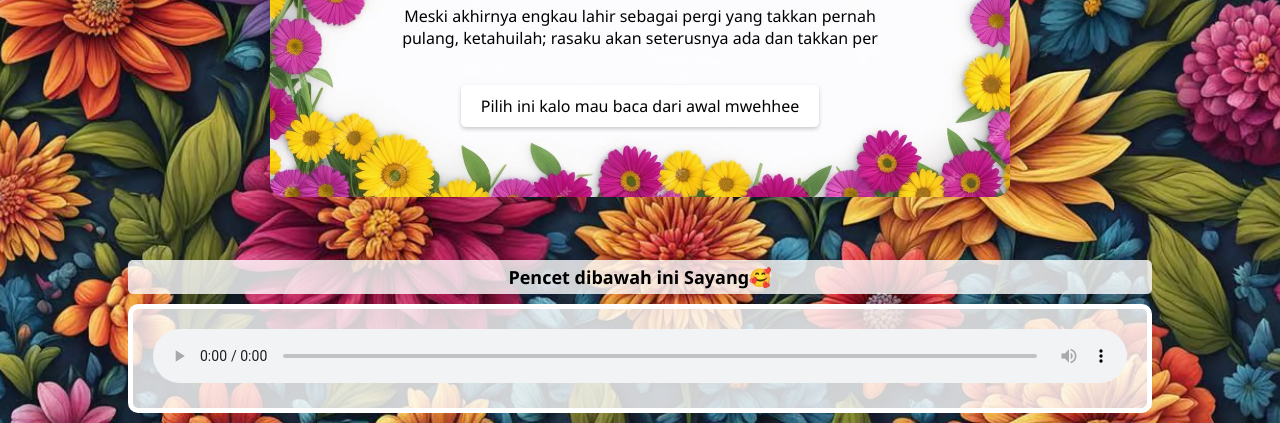
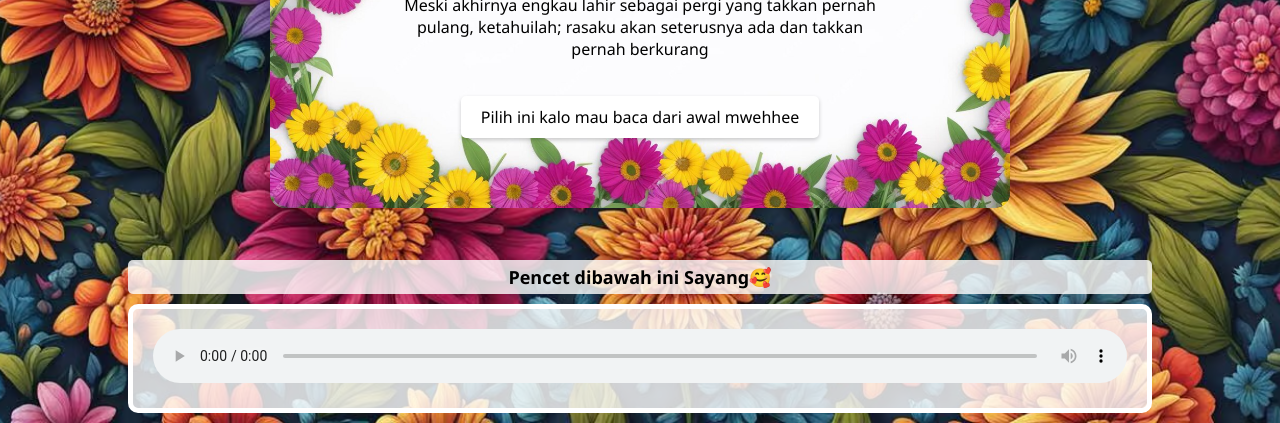
Before and after one commit to MuhammadRav/masadepanku, a plain HTML site: page pacarkucantik.html in a window 1280 px wide. Shown: the part 377-800 px from the top of the page. Drawn offline with Linux system fonts and the light colour scheme.

Commit message:
kurang wkwk

```diff
--- a/pacarkucantik.html
+++ b/pacarkucantik.html
@@ -183,7 +183,7 @@
             <img src="ayangg.jpg" alt="Image">
         </div>
         <h1>Mengenai Cintaku</h1>
-        <p>Meski akhirnya engkau lahir sebagai pergi yang takkan pernah pulang, ketahuilah; rasaku akan seterusnya ada dan takkan per</p>
+        <p>Meski akhirnya engkau lahir sebagai pergi yang takkan pernah pulang, ketahuilah; rasaku akan seterusnya ada dan takkan pernah berkurang</p>
         <button onclick="goToNextPage('index.html')">Pilih ini kalo mau baca dari awal mwehhee</button>
     </div>
     <div class="audio-wrapper">
```
